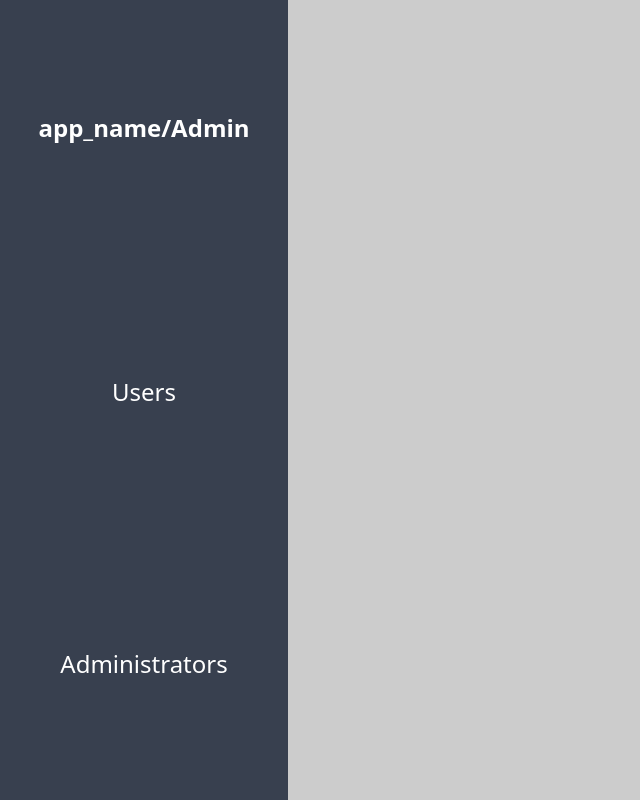
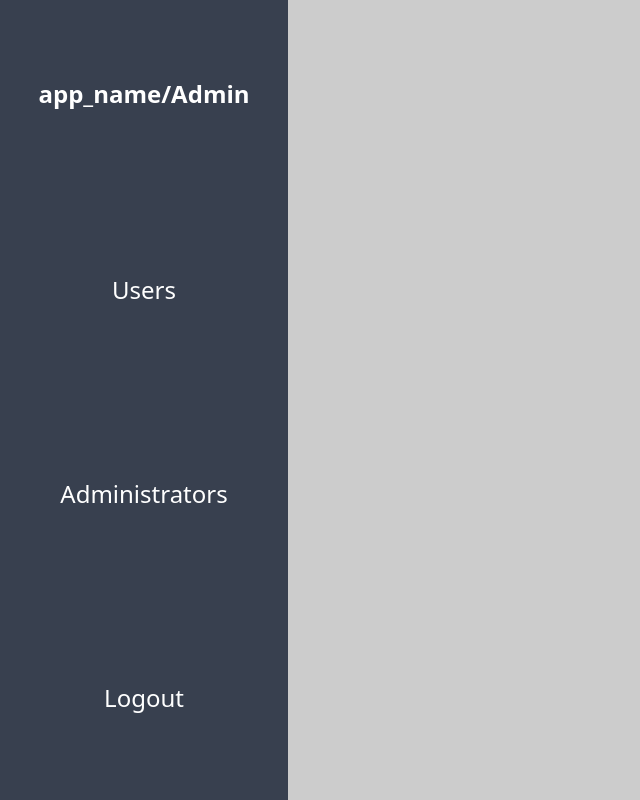
Before and after one commit to Calkyee/admin-dashboard-starter, a Next.js app: page / in a window 1280 px wide. Shown: the whole page, without its empty margins (0-640 px from the left). Built offline with nearby package versions, Linux system fonts and the light colour scheme; no server answers; sample sign-in values are in the browser's storage.

Commit message:
feat(SideNav): Imported SignOutButton and added a check to only render while authenticated

```diff
--- a/src/components/SideNav.tsx
+++ b/src/components/SideNav.tsx
@@ -2,6 +2,7 @@
 import React from 'react'
 import { useSession } from 'next-auth/react';
 import SideNavButton from '@/components/NavComponents/SideNavButton';
+import SignOutButton from "@/components/NavComponents/SignOutButton";
 
 
 const SideNav = () => {
@@ -25,7 +26,11 @@ const SideNav = () => {
       <SideNavButton href='/admins' isLoading={isloading}>
         Administrators
       </SideNavButton>
-
+      {status === 'authenticated' && (
+      <SignOutButton>
+        Logout
+      </SignOutButton>
+      )}
     </nav>
   )
 }
```
